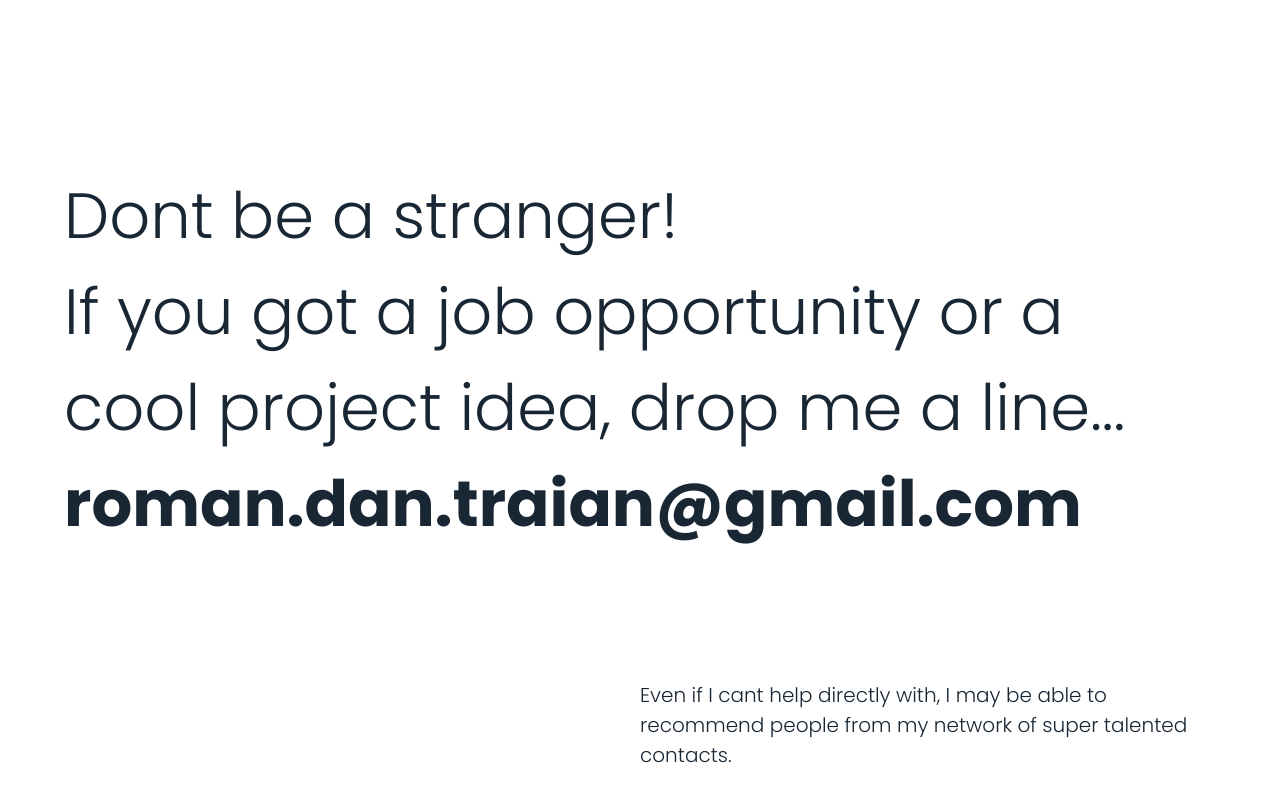
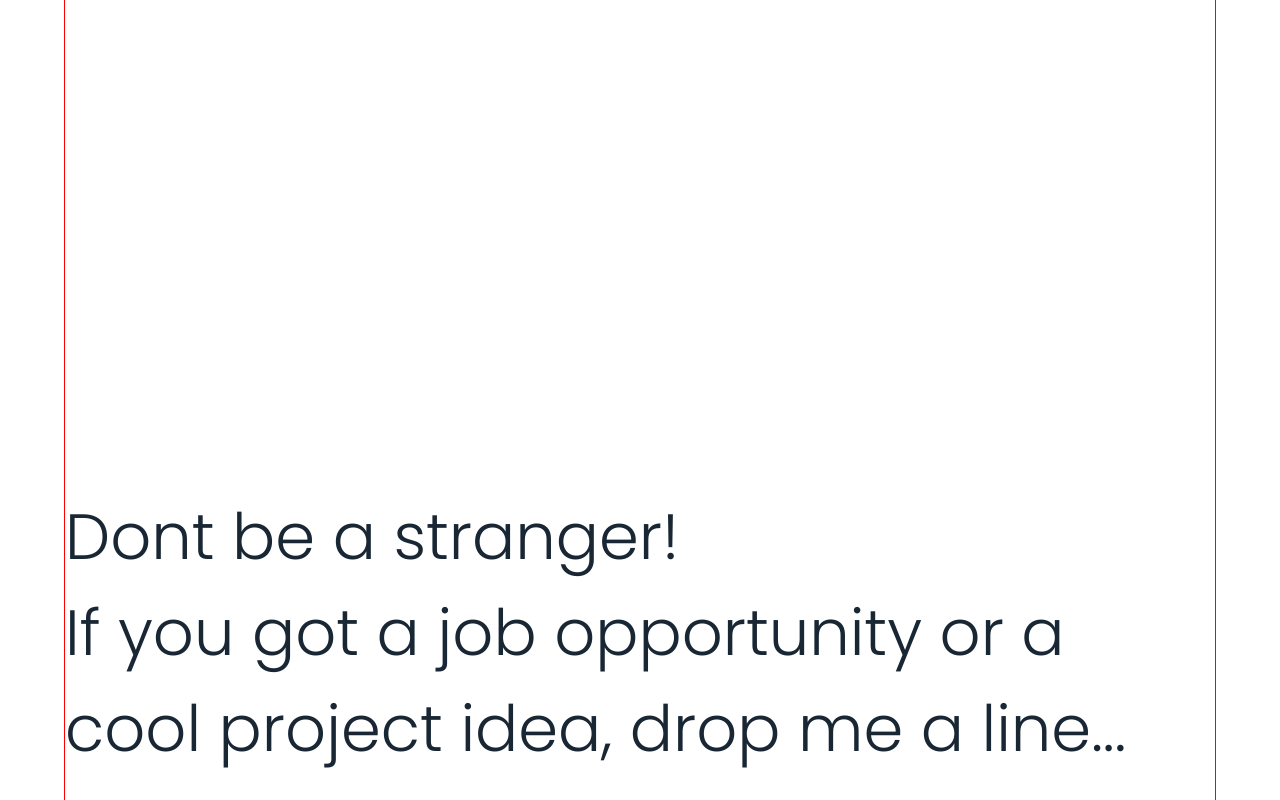
Before and after one commit to Dan-Traian/the-dan, a Vue app: page / in a window 1280 px wide. Shown: the part 960-1760 px from the top of the page. Built offline with nearby package versions, Linux system fonts and the light colour scheme; a web font is replaced by a local one.

Commit message:
cleanup plus typography work

```diff
--- a/src/App.vue
+++ b/src/App.vue
@@ -4,14 +4,14 @@
 
     <scene></scene>
 
-    <div class="content w-full lg:max-w-6xl mx-auto">
+    <div class="content w-full lg:max-w-xl xl:max-w-6xl 2xl:max-w-8xl mx-auto border-test">
       <hero></hero>
 
-      <!--      <div class="spacer w-full py-20"></div>-->
+      <div class="spacer w-full py-20"></div>
 
       <!--      <what-now></what-now>-->
 
-      <!--      <div class="spacer w-full py-20"></div>-->
+      <div class="spacer w-full py-20"></div>
 
       <!--      <background></background>-->
 
--- a/src/components/Contact.vue
+++ b/src/components/Contact.vue
@@ -1,15 +1,15 @@
 <template
-  ><section id="contact" class="w-full flex px-10 lg:px-0 mb-20 mt-32">
+  ><section id="contact" class="w-full flex px-10 xl:px-0 mb-20 mt-32">
     <div class="text mt-20 flex flex-col w-full">
-      <p class="animate text-3xl lg:text-6xl light w-full">
+      <p class="animate text-3xl lg:text-6xl 2xl:text-6xl light w-full">
         Dont be a stranger! <br />
         If you got a job opportunity or a cool project idea, drop me a line...
       </p>
-      <a class="animate link link-reset text-3xl lg:text-6xl bold" href="mailto:roman.dan.traian@gmail.com">
+      <a class="animate link link-reset text-3xl lg:text-7xl bold" href="mailto:roman.dan.traian@gmail.com">
         <span class="hidden lg:block">roman.dan.traian@gmail.com</span>
         <span class="block lg:hidden">Shoot an email</span>
       </a>
-      <div class="w-full lg:w-1/2 ml-auto mt-32">
+      <div class="w-full lg:w-1/2 xl:w-1/3 ml-auto mt-32">
         <p class="animate text-base lg:text-xl light">
           Even if I cant help directly with, I may be able to recommend people from my network of super talented
           contacts.
--- a/src/components/Hero.vue
+++ b/src/components/Hero.vue
@@ -1,7 +1,7 @@
 <template>
-  <section id="hero" class="w-full flex pt-10 px-10 lg:px-0 lg:mt-32">
+  <section id="hero" class="w-full flex pt-10 px-10 xl:px-0 lg:mt-32">
     <span class="text mt-20" id="introText">
-      <p class="text-3xl lg:text-6xl light">
+      <p class="text-3xl md:text-4xl lg:text-6xl 2xl:text-8xl light relaxed">
         Hello! I'm <span class="bold">Dan Traian.</span> <br />
         I have a passion for building highly polished user-experiences, and enjoy seeing them developed to the very end.
         I strive to work in cross-disciplinary teams to innovate and deliver!
--- a/src/components/Scene.vue
+++ b/src/components/Scene.vue
@@ -19,7 +19,7 @@
       scene: null,
       pointer: null,
       nrOfCurrentCircles: 0,
-      maxNrOfCirclesAllowed: 300,
+      maxNrOfCirclesAllowed: 600,
       isResetting: false,
       colorsVariations: {
         pink: "cyan",
```
Also changed, not shown: tailwind.js.
